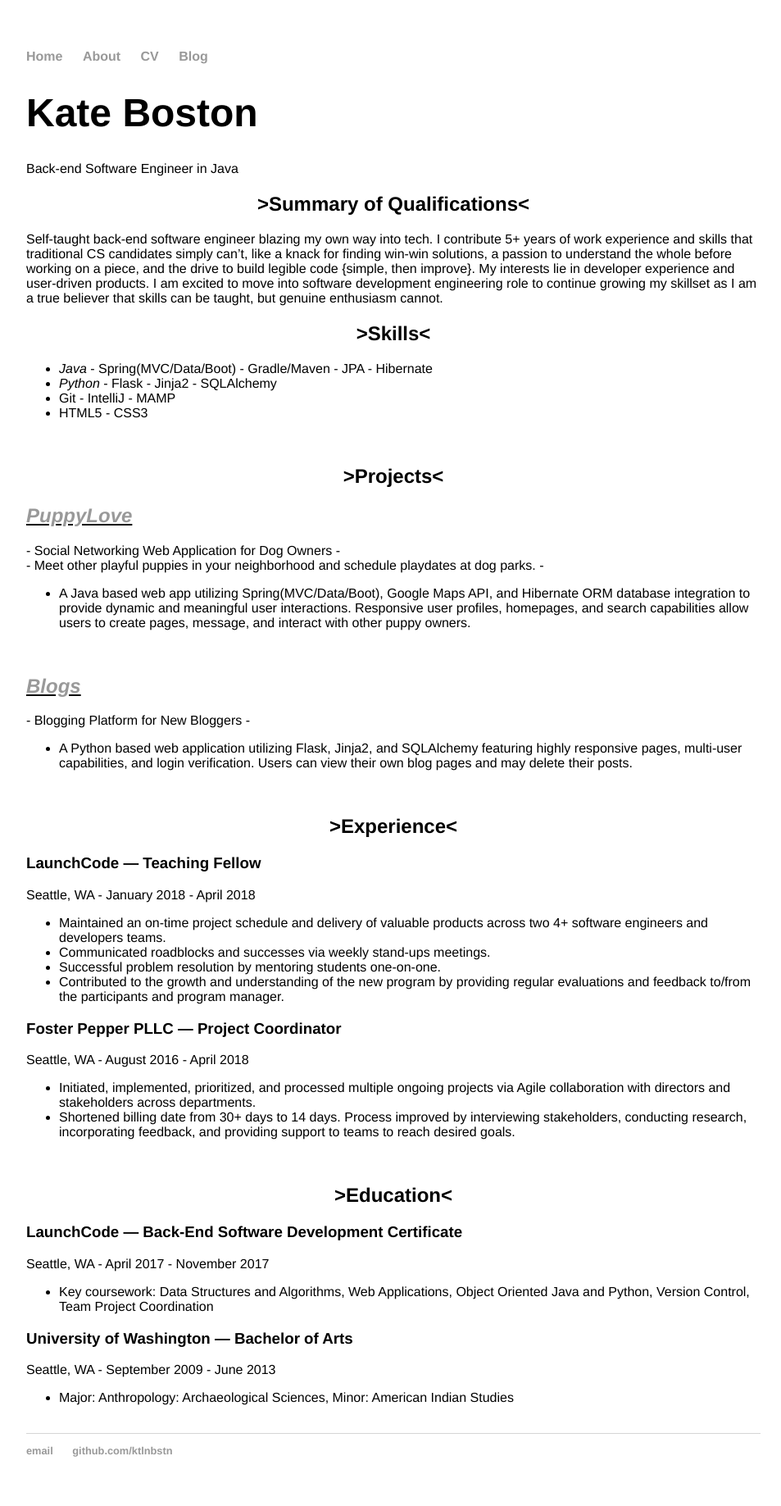
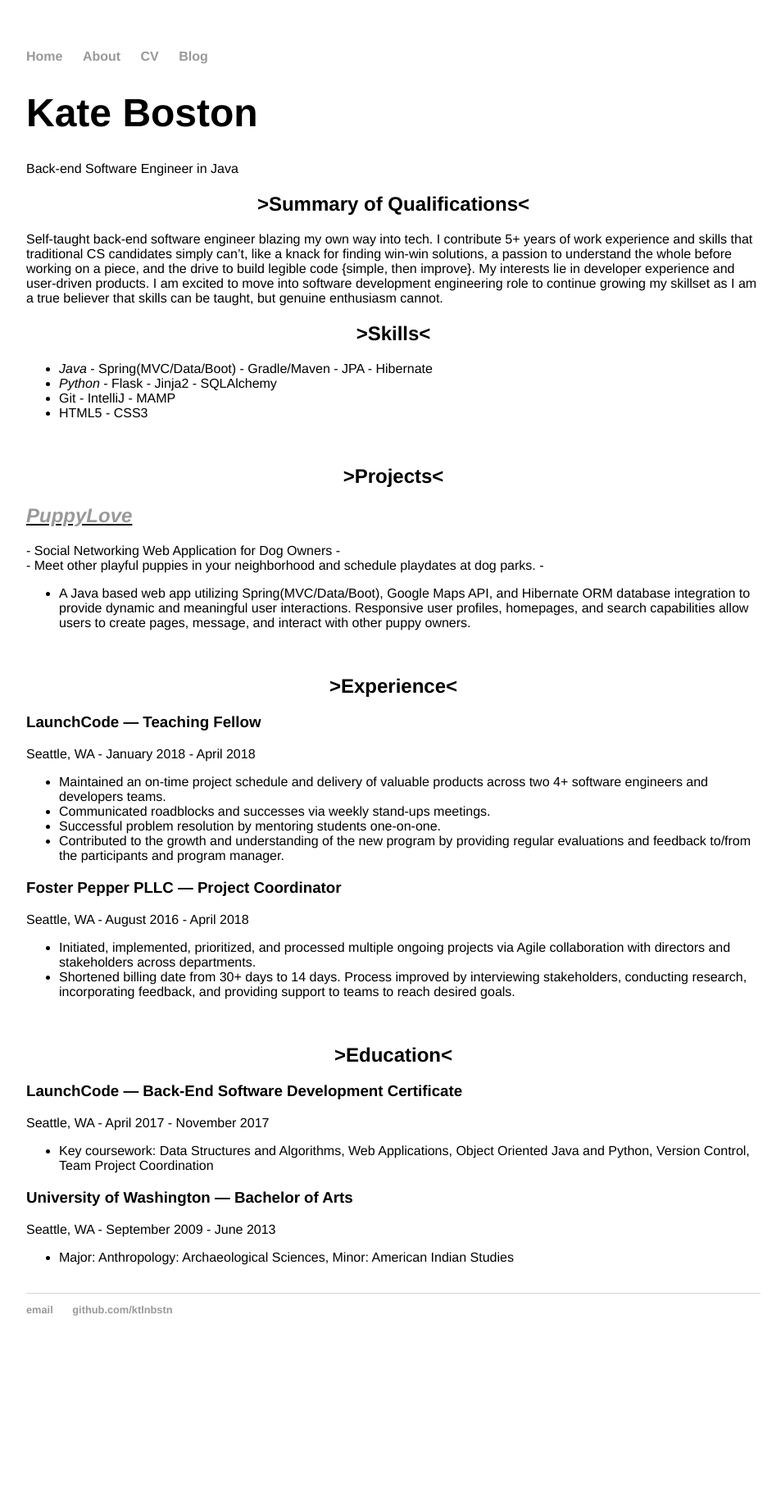
Before and after one commit to ktlnbstn/ktlnbstn.github.io, a Jekyll site: the page built from cv/index.html, in a window 1280 px wide. Shown: the whole page at 82% size, without its empty margins (160-1113 px from the left). Built offline with Jekyll 4.4.1, drawn with Linux system fonts in a browser that asks for light colours; after the commit the page ends 1665 px from its top, so only the background shows below that.

Commit message:
Update index.html

```diff
--- a/cv/index.html
+++ b/cv/index.html
@@ -34,14 +34,6 @@ a true believer that skills can be taught, but genuine enthusiasm cannot.</br>
 	provide dynamic and meaningful user interactions. Responsive user profiles, homepages, and search capabilities
 	allow users to create pages, message, and interact with other puppy owners.</li>
 </ul></br>
-
-		<h2><u><em><a href="http://blog-ktbstn.herokuapp.com/login">Blogs</a></em></u></h2>
-		- Blogging Platform for New Bloggers -
-<ul>
-<li>A Python based web application utilizing Flask, Jinja2, and SQLAlchemy featuring highly responsive pages, multi-user
-capabilities, and login verification. Users can view their own blog pages and may delete their posts. </li>
-</ul></br>
-		<!--Search and view blog posts by author for maximum user experience.-->
 
 	<center><h2>>Experience<</h2></center>
 
```
